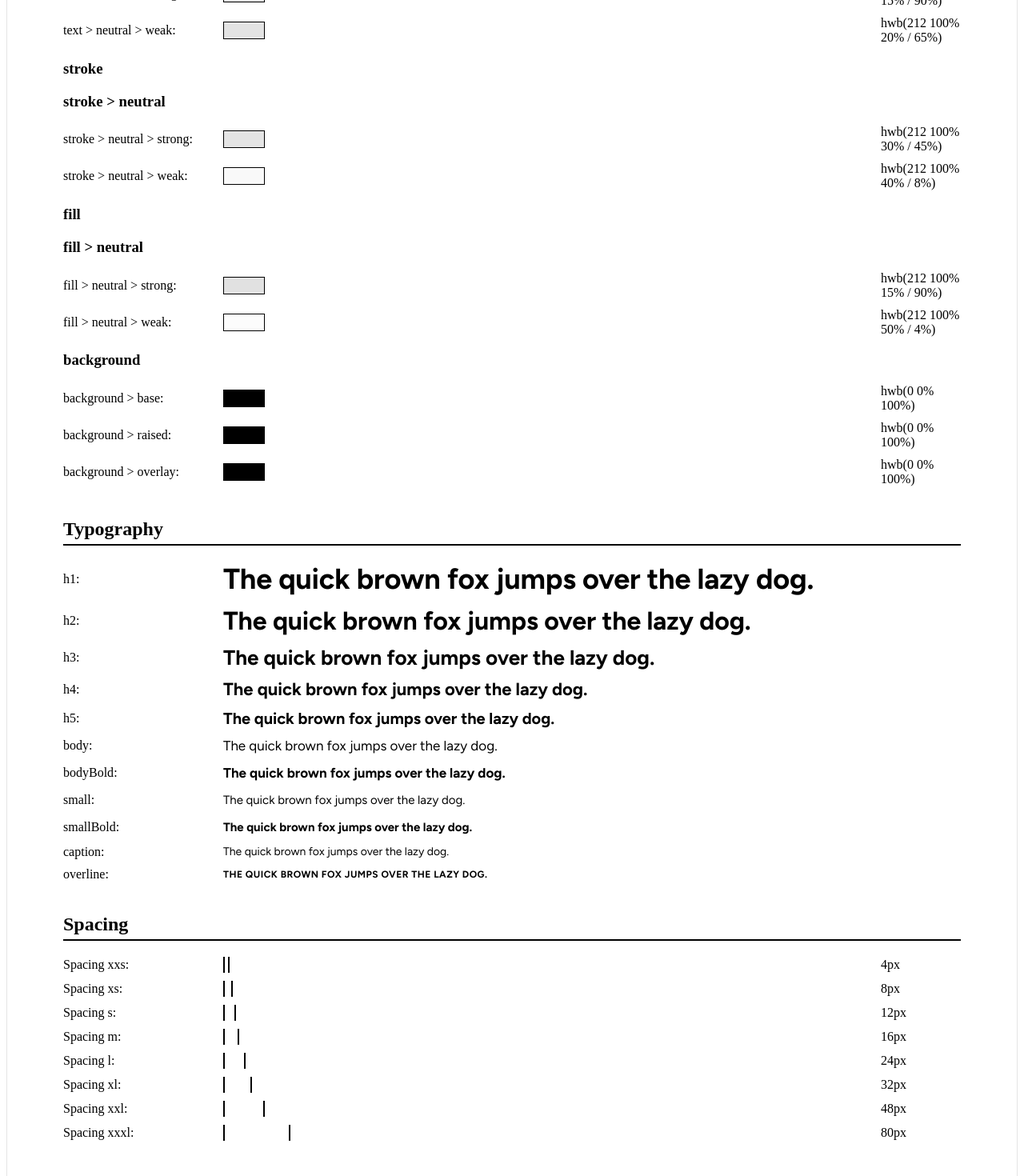
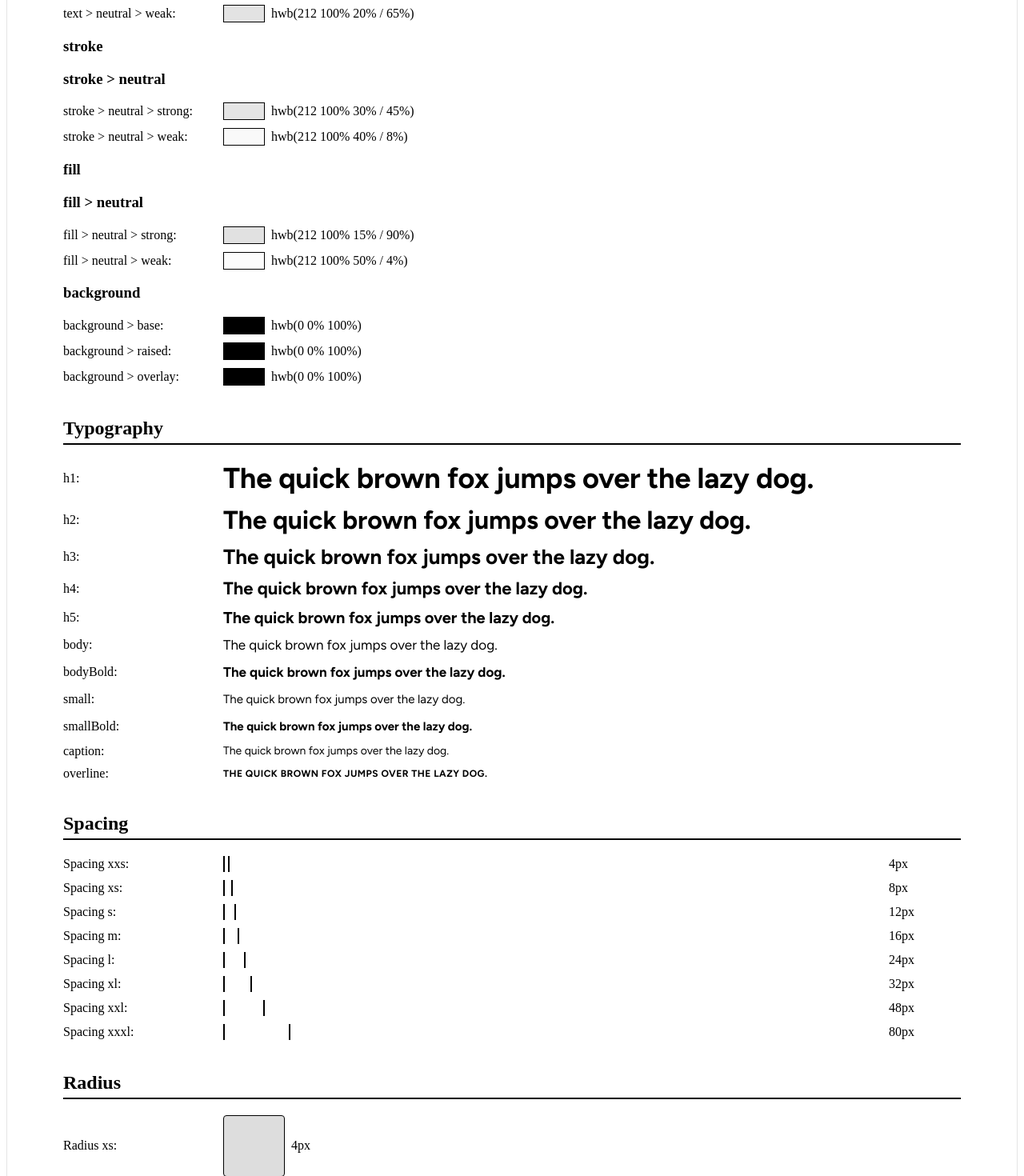
Before and after one commit to RoopeMaatta/portfolio, a React (Vite) app: page / in a window 1280 px wide. Shown: the part 320-1790 px from the top of the page at 80% size. Built offline with nearby package versions, Linux system fonts and the light colour scheme.

Commit message:
StyleGuide fix ts errors

```diff
--- a/src/App.tsx
+++ b/src/App.tsx
@@ -33,7 +33,7 @@ const App: React.FC = () => {
       <StyleGuide />
       <h1 style={theme.typography.h1}>Wuf Wuf {counter} </h1>
 
-      {/* <Button
+      <Button
         onClick={handleButtonClick}
         buttonRole='outline'
         icon={<ChevronRightIcon />}
@@ -97,7 +97,7 @@ const App: React.FC = () => {
         iconPosition='right'
         fullWidth={true}
       />
-      <br></br> */}
+      <br></br>
 
       <Button
         onClick={handleButtonClick}
--- a/src/components/StyleGuide/StyleGuide.tsx
+++ b/src/components/StyleGuide/StyleGuide.tsx
@@ -1,8 +1,19 @@
 import React from 'react'
 import { useTheme } from 'styled-components'
 
-const renderColorBlocks = (colors: any, path: string[] = []) =>
-  Object.entries(colors).map(([key, value]) => {
+interface Theme {
+  colors: Record<string, string | Record<string, string>>
+  typography: Record<string, React.CSSProperties>
+  spacing: Record<string, string>
+  radius: Record<string, string>
+}
+
+const renderColorBlocks = (
+  colors: Record<string, string | Record<string, string>>,
+  path: string[] = []
+) =>
+  Object.keys(colors).map(key => {
+    const value = colors[key]
     const newPath = [...path, key]
 
     return typeof value === 'object' && value !== null ? (
@@ -16,7 +27,7 @@ const renderColorBlocks = (colors: any, path: string[] = []) =>
         style={{
           margin: '10px 0',
           display: 'grid',
-          gridTemplateColumns: '200px auto 100px',
+          gridTemplateColumns: '200px 50px auto',
           alignItems: 'center',
           textAlign: 'left',
         }}
@@ -30,13 +41,15 @@ const renderColorBlocks = (colors: any, path: string[] = []) =>
             border: '1px solid #000',
           }}
         ></div>
-        <span>{value}</span>
+        <span style={{ marginLeft: '10px' }}>{value}</span>
       </div>
     )
   })
 
-const renderTypography = (typography: any) =>
-  Object.entries(typography).map(([key, style]) => (
+const renderTypography = (typography: Record<string, React.CSSProperties>) =>
+  Object.keys(typography).map(key => {
+    const style = typography[key]
+    return (
       <div
         key={key}
         style={{
@@ -52,10 +65,13 @@ const renderTypography = (typography: any) =>
           The quick brown fox jumps over the lazy dog.
         </p>
       </div>
-  ))
+    )
+  })
 
-const renderSpacing = (spacing: any) =>
-  Object.entries(spacing).map(([key, value]) => (
+const renderSpacing = (spacing: Record<string, string>) =>
+  Object.keys(spacing).map(key => {
+    const value = spacing[key]
+    return (
       <div
         key={key}
         style={{
@@ -75,18 +91,21 @@ const renderSpacing = (spacing: any) =>
             width: value,
           }}
         ></div>
-      <span>{value}</span>
+        <span style={{ marginLeft: '10px' }}>{value}</span>
       </div>
-  ))
+    )
+  })
 
-const renderRadius = (radius: any) =>
-  Object.entries(radius).map(([key, value]) => (
+const renderRadius = (radius: Record<string, string>) =>
+  Object.keys(radius).map(key => {
+    const value = radius[key]
+    return (
       <div
         key={key}
         style={{
           margin: '10px 0',
           display: 'grid',
-        gridTemplateColumns: '200px auto 100px',
+          gridTemplateColumns: '200px 75px auto',
           alignItems: 'center',
           textAlign: 'left',
         }}
@@ -101,14 +120,15 @@ const renderRadius = (radius: any) =>
             border: '1px solid #000',
           }}
         ></div>
-      <span>{value}</span>
+        <span style={{ marginLeft: '10px' }}>{value}</span>
       </div>
-  ))
+    )
+  })
 
 const StyleGuide: React.FC = () => {
-  const theme = useTheme()
+  const theme = useTheme() as unknown as Theme
 
-  const headingStyle = {
+  const headingStyle: React.CSSProperties = {
     borderBottom: '2px solid #000',
     paddingBottom: '5px',
     textAlign: 'left',
--- a/tsconfig.json
+++ b/tsconfig.json
@@ -1,7 +1,7 @@
 {
   "compilerOptions": {
-    "target": "ES6",
-    "lib": ["DOM", "ES6"],
+    "target": "es2017",
+    "lib": ["dom", "es2017"],
     "jsx": "react",
     "module": "commonjs",
     "moduleResolution": "node",
```
Lines whose indentation alone changed are shown as unchanged.
